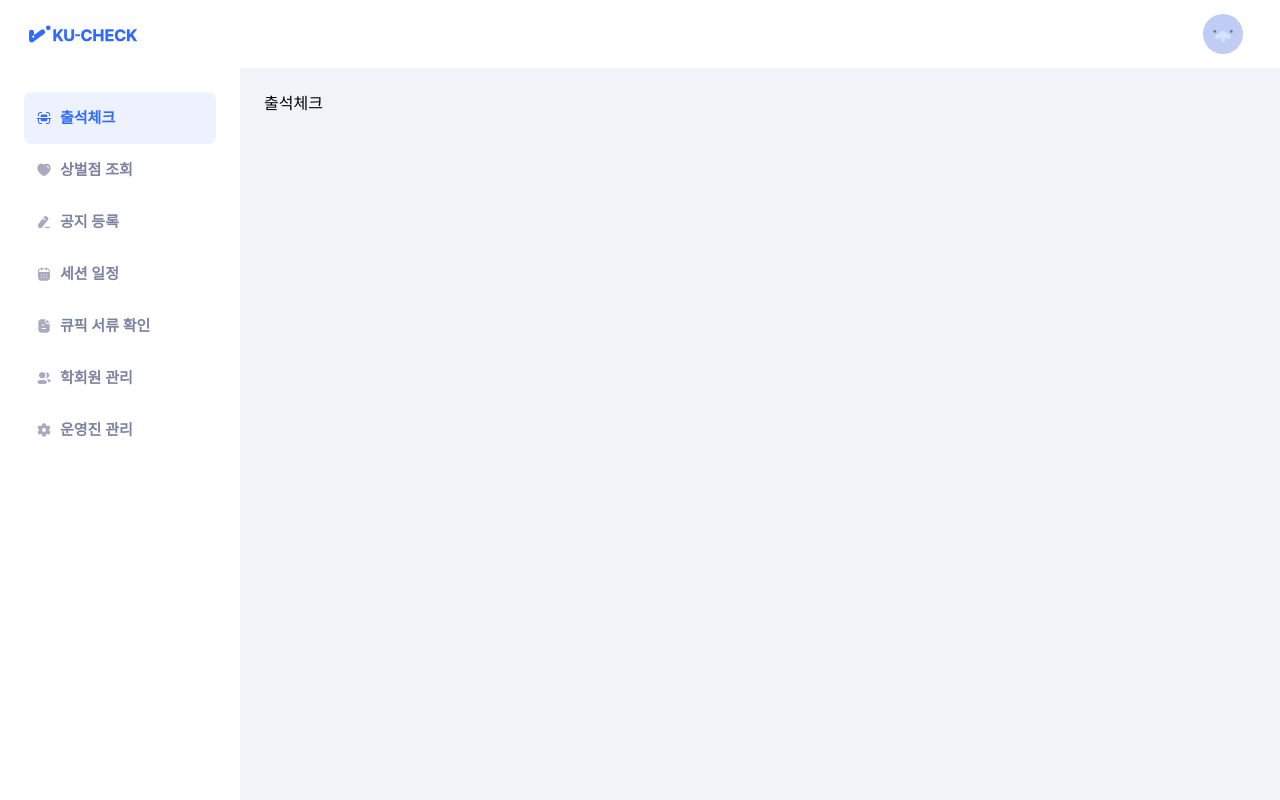
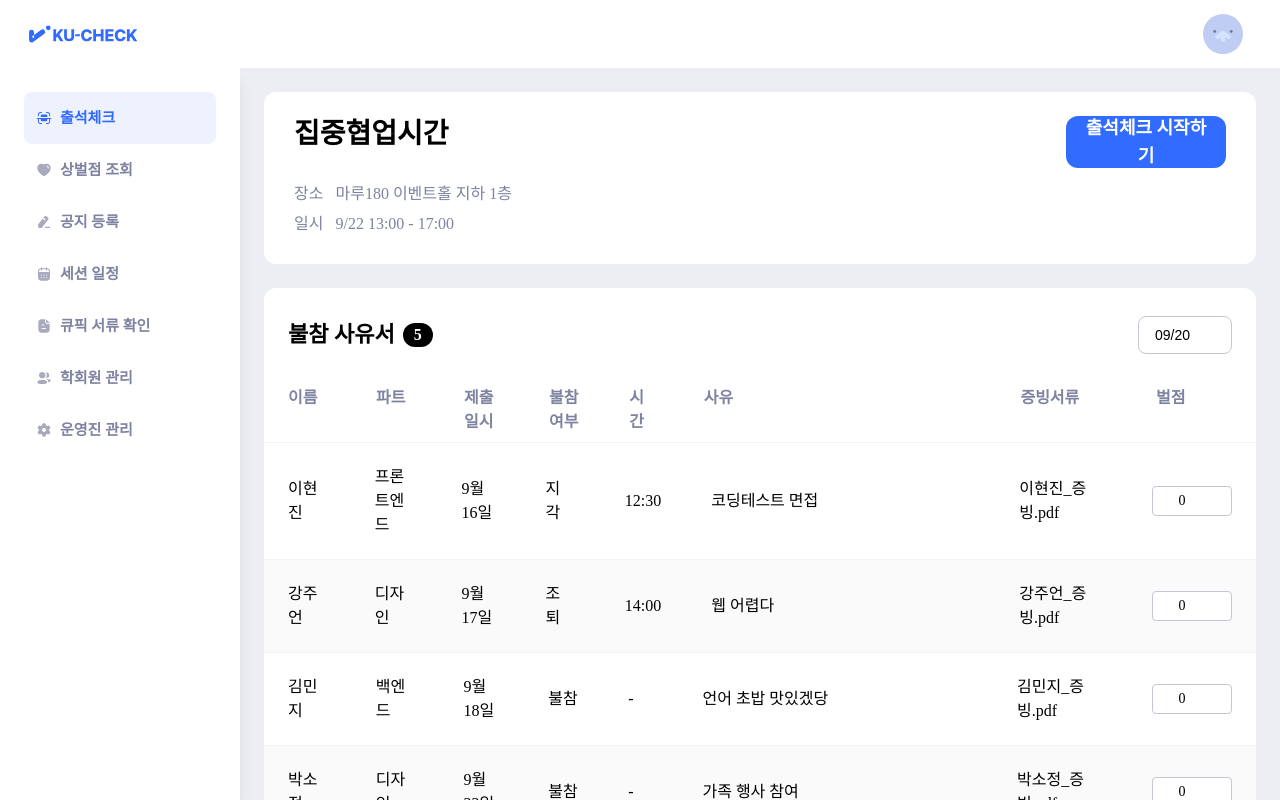
Before and after one commit to Kusitms32th-KuCheck/KuCheck-Front, a Next.js app: page /attendance in a window 1280 px wide. Built offline with nearby package versions, Linux system fonts and the light colour scheme; a web font is replaced by a local one.

Commit message:
feat(#5): 출석체크 퍼블리싱

```diff
--- a/src/app/(manager)/attendance/page.tsx
+++ b/src/app/(manager)/attendance/page.tsx
@@ -1,3 +1,105 @@
+import SessionInfo from '@/components/manager/attendance/SessionInfo'
+import AbsenceTable from '@/components/manager/attendance/AbsenceTable'
+
+const sampleAbsenceRecords = [
+  {
+    name: '이현진',
+    part: '프론트엔드',
+    sessionDate: '9월 16일',
+    attendanceStatus: '지각',
+    time: '12:30',
+    reason: '코딩테스트 면접',
+    documentStatus: '이현진_증빙.pdf',
+  },
+  {
+    name: '강주언',
+    part: '디자인',
+    sessionDate: '9월 17일',
+    attendanceStatus: '조퇴',
+    time: '14:00',
+    reason: '웹 어렵다',
+    documentStatus: '강주언_증빙.pdf',
+  },
+  {
+    name: '김민지',
+    part: '백엔드',
+    sessionDate: '9월 18일',
+    attendanceStatus: '불참',
+    time: '-',
+    reason: '언어 초밥 맛있겠당',
+    documentStatus: '김민지_증빙.pdf',
+  },
+  {
+    name: '박소정',
+    part: '디자인',
+    sessionDate: '9월 22일',
+    attendanceStatus: '불참',
+    time: '-',
+    reason: '가족 행사 참여',
+    documentStatus: '박소정_증빙.pdf',
+  },
+  {
+    name: '이름다섯자',
+    part: '기획',
+    sessionDate: '12월 12일',
+    attendanceStatus: '조퇴',
+    time: '12:30',
+    reason:
+      '연어초밥맛있겠당두줄로늘려봅시다아앙늘려봅시다아앙으아아아아아아늘려봅시다아앙으아아아아아아으아아아아아아늘려봅시다아앙으아아아아아아늘려봅시다아앙으아아아아아아늘려봅시다아앙으아아아아아아아아아아아아아아아아',
+    documentStatus: '이름다섯자_증빙.pdf',
+  },
+  {
+    name: '박소정',
+    part: '디자인',
+    sessionDate: '9월 22일',
+    attendanceStatus: '불참',
+    time: '-',
+    reason: '가족 행사 참여',
+    documentStatus: '박소정_증빙.pdf',
+  },
+  {
+    name: '박소정',
+    part: '디자인',
+    sessionDate: '9월 22일',
+    attendanceStatus: '불참',
+    time: '-',
+    reason: '가족 행사 참여',
+    documentStatus: '박소정_증빙.pdf',
+  },
+  {
+    name: '박소정',
+    part: '디자인',
+    sessionDate: '9월 22일',
+    attendanceStatus: '불참',
+    time: '-',
+    reason: '가족 행사 참여',
+    documentStatus: '박소정_증빙.pdf',
+  },
+  {
+    name: '박소정',
+    part: '디자인',
+    sessionDate: '9월 22일',
+    attendanceStatus: '불참',
+    time: '-',
+    reason: '가족 행사 참여',
+    documentStatus: '박소정_증빙.pdf',
+  },
+  {
+    name: '박소정',
+    part: '디자인',
+    sessionDate: '9월 22일',
+    attendanceStatus: '불참',
+    time: '-',
+    reason: '가족 행사 참여',
+    documentStatus: '박소정_증빙.pdf',
+  },
+]
+
 export default function AttendancePage() {
-  return <div>출석체크</div>
+  return (
+    <div className="flex flex-col gap-6">
+      <SessionInfo location="마루180 이벤트홀 지하 1층" time="9/22 13:00 - 17:00" />
+      <AbsenceTable records={sampleAbsenceRecords} totalCount={5} />
+    </div>
+  )
 }
--- a/src/app/(manager)/layout.tsx
+++ b/src/app/(manager)/layout.tsx
@@ -9,11 +9,11 @@ export default function ManagerLayout({ children }: { children: React.ReactNode
   const pathname = usePathname()
 
   return (
-    <div className="flex h-screen flex-col bg-gray-100">
+    <div className="bg-background2 flex h-screen flex-col">
       <ManagerHeader />
-      <div className="flex flex-1">
+      <div className="flex flex-1 overflow-hidden">
         <ManagerSidebar currentPath={pathname} />
-        <main className="flex-1 overflow-auto p-6">{children}</main>
+        <main className="flex-1 overflow-y-auto p-6">{children}</main>
       </div>
     </div>
   )
--- /dev/null
+++ b/src/components/manager/attendance/AbsenceTable.tsx
@@ -0,0 +1,40 @@
+import React from 'react'
+import AbsenceTableHeader from './AbsenceTableHeader'
+import AbsenceTableRow, { type AbsenceRecord } from './AbsenceTableRow'
+
+interface AbsenceTableProps {
+  records: AbsenceRecord[]
+  totalCount: number
+}
+
+export default function AbsenceTable({ records, totalCount }: AbsenceTableProps) {
+  return (
+    <div className="flex flex-col rounded-[12px] bg-white py-7">
+      <div className="flex flex-col gap-6">
+        <div className="flex items-center justify-between px-6">
+          <div className="flex items-center gap-2">
+            <p className="heading-md-semibold m-0 p-0">불참 사유서</p>
+            <p className="body-lg-semibold m-0 flex h-6 w-[30px] items-center justify-center rounded-full bg-black p-0 text-white">
+              {totalCount}
+            </p>
+          </div>
+          <select className="appearance-none rounded-lg border border-gray-300 bg-white px-4 py-2 pr-10 text-sm focus:border-blue-500 focus:outline-none">
+            <option>09/20</option>
+            <option>08/16</option>
+            <option>08/23</option>
+            <option>08/30</option>
+          </select>
+        </div>
+
+        <AbsenceTableHeader />
+      </div>
+
+      {/* 테이블 바디 */}
+      <div>
+        {records.map((record, index) => (
+          <AbsenceTableRow key={index} record={record} isEven={index % 2 === 0} />
+        ))}
+      </div>
+    </div>
+  )
+}
--- /dev/null
+++ b/src/components/manager/attendance/AbsenceTableHeader.tsx
@@ -0,0 +1,19 @@
+import React from 'react'
+
+const headers = ['이름', '파트', '제출일시', '불참여부', '시간', '사유', '증빙서류', '벌점']
+
+const gridTemplate = '0.64fr 0.64fr 0.59fr 0.51fr 0.41fr 4.49fr 1.44fr 1.28fr'
+
+export default function AbsenceTableHeader() {
+  return (
+    <div className="grid gap-[50px] border-b border-gray-100 px-6 py-2" style={{ gridTemplateColumns: gridTemplate }}>
+      {headers.map((header, index) => (
+        <p key={index} className="body-lg-semibold m-0 p-0 text-gray-500">
+          {header}
+        </p>
+      ))}
+    </div>
+  )
+}
+
+export { gridTemplate }
--- /dev/null
+++ b/src/components/manager/attendance/AbsenceTableRow.tsx
@@ -0,0 +1,58 @@
+import React from 'react'
+import { gridTemplate } from './AbsenceTableHeader'
+
+interface AbsenceRecord {
+  name: string
+  part: string
+  sessionDate: string
+  attendanceStatus: string
+  time: string
+  reason: string
+  documentStatus: string
+}
+
+interface AbsenceTableRowProps {
+  record: AbsenceRecord
+  isEven: boolean
+}
+
+export default function AbsenceTableRow({ record, isEven }: AbsenceTableRowProps) {
+  return (
+    <div
+      className={`body-lg-regular grid items-center gap-[50px] border-b border-gray-100 px-6 py-[22px] ${
+        isEven ? 'bg-white' : 'bg-background1'
+      }`}
+      style={{ gridTemplateColumns: gridTemplate }}
+    >
+      <p className="m-0 p-0">{record.name}</p>
+      <p className="m-0 p-0">{record.part}</p>
+      <p className="m-0 p-0">{record.sessionDate}</p>
+      <p className="m-0 p-0">{record.attendanceStatus}</p>
+      <p className="m-0 p-0">{record.time}</p>
+      <p className="m-0 p-0">{record.reason}</p>
+      <p className="m-0 p-0">
+        <a href="#" className="hover:underline">
+          {record.documentStatus}
+        </a>
+      </p>
+      <div className="flex items-center">
+        <div className="relative w-20">
+          <select
+            className="w-full appearance-none rounded border border-gray-300 bg-white px-3 py-1 pr-8 text-center text-sm focus:border-blue-500 focus:outline-none"
+            defaultValue="0"
+          >
+            <option value="-3">-3</option>
+            <option value="-2">-2</option>
+            <option value="-1">-1</option>
+            <option value="0">0</option>
+            <option value="1">1</option>
+            <option value="2">2</option>
+            <option value="3">3</option>
+          </select>
+        </div>
+      </div>
+    </div>
+  )
+}
+
+export type { AbsenceRecord }
--- /dev/null
+++ b/src/components/manager/attendance/SessionInfo.tsx
@@ -0,0 +1,37 @@
+'use client'
+import React from 'react'
+import ManagerButton from '../common/ManagerButton'
+
+interface SessionInfoProps {
+  location: string
+  time: string
+}
+
+export default function SessionInfo({ location, time }: SessionInfoProps) {
+  return (
+    <div className="rounded-[12px] bg-white px-[30px] py-[24px]">
+      <div className="flex h-[62px] w-full items-start justify-between">
+        <p className="heading-1xl-semibold">집중협업시간</p>
+        <ManagerButton
+          customClassName="w-[160px]"
+          styleSize="md"
+          onClick={() => console.log('출석체크 시작하기 클릭됨')}
+        >
+          출석체크 시작하기
+        </ManagerButton>
+      </div>
+      <div className="body-lg-medium text-gray-500">
+        <div className="flex h-[62px] w-full flex-col items-start justify-between py-1">
+          <div className="flex items-center gap-x-3">
+            <p>장소</p>
+            <p>{location}</p>
+          </div>
+          <div className="flex items-center gap-x-3">
+            <p>일시</p>
+            <p>{time}</p>
+          </div>
+        </div>
+      </div>
+    </div>
+  )
+}
--- a/src/components/manager/common/ManagerButton.tsx
+++ b/src/components/manager/common/ManagerButton.tsx
@@ -2,7 +2,7 @@ import { ReactNode } from 'react'
 
 const variantStyles = {
   primary: {
-    default: 'bg-primary-500 text-white hover:bg-primary-700 cursor-pointer',
+    default: 'bg-primary-500 text-white cursor-pointer',
     disabled: 'bg-gray-100 text-gray-500 cursor-not-allowed',
   },
   gray: {
@@ -41,7 +41,7 @@ const ManagerButton = ({
   rightIcon,
   leftIcon,
 }: ManagerButtonProps) => {
-  const base = 'flex items-center justify-center w-full gap-x-2'
+  const base = 'flex items-center justify-center gap-x-2 py-[12px] px-[15.5px]'
   const variantClass = variantStyles[styleType][styleStatus]
   const sizeClass = sizeStyles[styleSize]
   const className = [base, variantClass, sizeClass].join(' ')
--- a/src/components/manager/common/ManagerSidebar.tsx
+++ b/src/components/manager/common/ManagerSidebar.tsx
@@ -68,7 +68,7 @@ interface ManagerSidebarProps {
 
 export default function ManagerSidebar({ currentPath }: ManagerSidebarProps) {
   return (
-    <aside className="w-[240px] bg-white p-[24px]">
+    <aside className="w-[240px] bg-white p-[24px] shadow-lg">
       <nav className="h-[52px] w-[192px]">
         {managerSidebarItems.map((item) => {
           const isActive = currentPath === item.href
```
